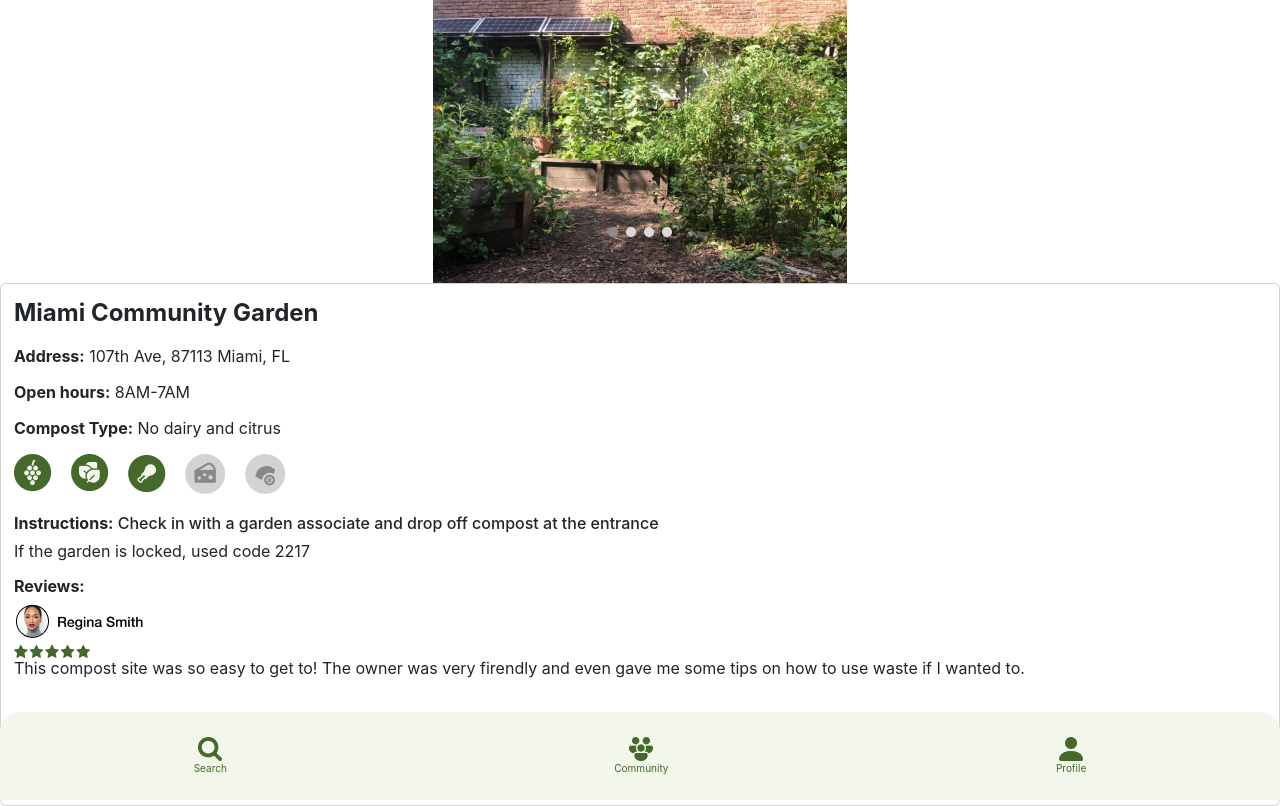
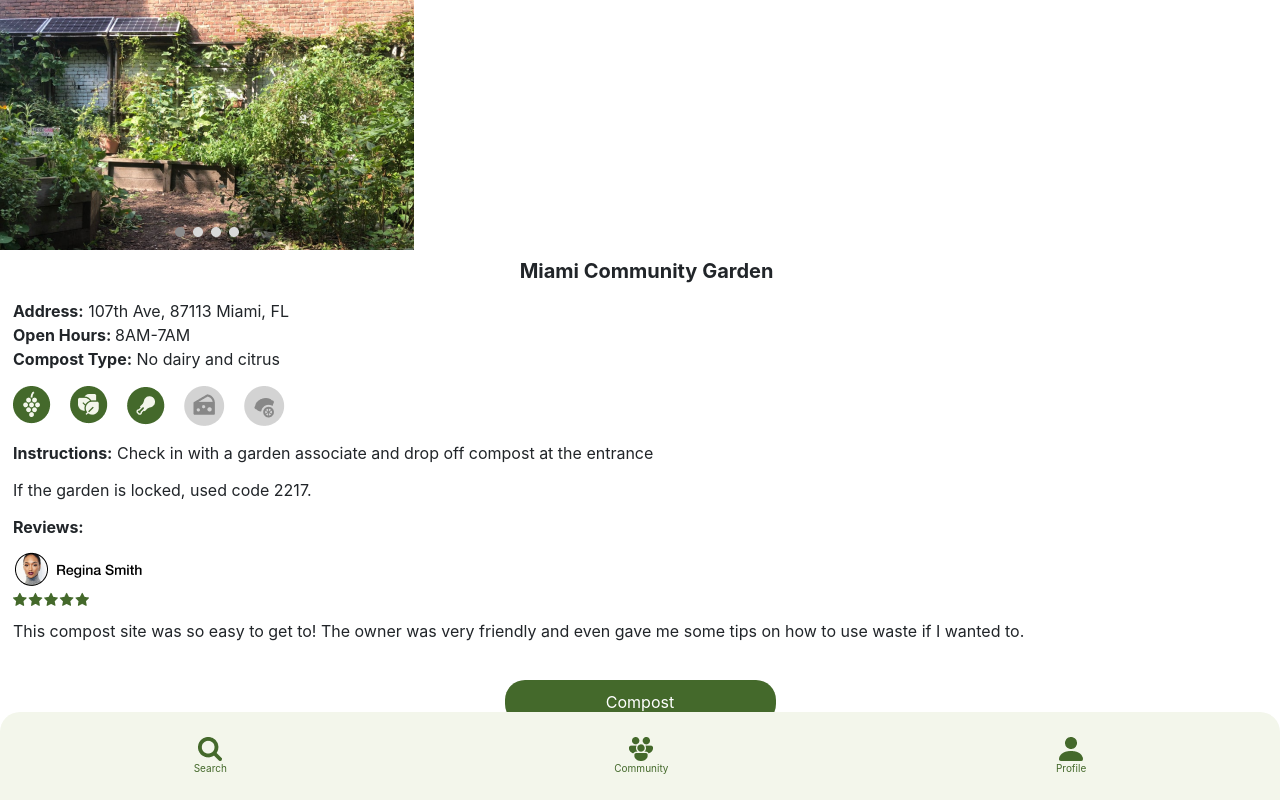
Before and after one commit to maikalangi/Compostr, a React (Create React App) app: page /info in a window 1280 px wide. Built offline with nearby package versions, Linux system fonts and the light colour scheme; a web font is replaced by a local one.

Commit message:
Complete Info Page

```diff
--- a/src/pages/Info.js
+++ b/src/pages/Info.js
@@ -1,46 +1,42 @@
 import React from "react";
-import "../style/Info.css"
+import "../style/Info.css";
 import infoicons from "../assets/infoicons.png";
-import infoimage from "../assets/infoimage.png"
-import User from "../assets/User.png"
-
+import User from "../assets/User.png";
 
 const Info = () => {
   return (
-   <div className="Info">
-      <div className="infoimage">
-      <img src={infoimage} alt="infoimage" />
+    <div className="infoPage">
+      <div className="infoImage"></div>
+      <div className="title">Miami Community Garden</div>
+      <div className="address">
+        <strong>Address:</strong> 107th Ave, 87113 Miami, FL
       </div>
-      <div className="card">
-        <h4>
-          <b>Miami Community Garden</b>
-        </h4>
-        <div className="card-info">
-
-        <p><strong>Address:</strong> 107th Ave, 87113 Miami, FL</p>
-        <p><strong>Open hours:</strong> 8AM-7AM</p>
-        <p><strong>Compost Type:</strong> No dairy and citrus</p>
-        <div className="icons">
-          <img src={infoicons} alt="infoicons" />
-        </div>
-        <br></br>
-        <h6>
-          <strong>Instructions:</strong> Check in with a garden associate and drop off compost at
-          the entrance
-        </h6>
-        <p>If the garden is locked, used code 2217</p>
-        <h6><strong>Reviews:</strong></h6>
+      <div className="hours">
+        <strong>Open Hours: </strong>8AM-7AM
+      </div>
+      <div className="compostType">
+        <strong>Compost Type:</strong> No dairy and citrus
+      </div>
+      <div className="icons">
+        <img src={infoicons} alt="infoicons" />
+      </div>
+      <div className="instructions">
+        <strong>Instructions:</strong> Check in with a garden associate and drop
+        off compost at the entrance
+      </div>
+      <div className="memo">If the garden is locked, used code 2217.</div>
+      <div className="reviews">
+        <strong>Reviews:</strong>
+      </div>
+      <div className="reviewImg">
         <img src={User} alt="user" />
-        <p>
-          This compost site was so easy to get to! The owner was very firendly
-          and even gave me some tips on how to use waste if I wanted to.
-        </p>
-
-        </div>
-        <div className="finishButt">Compost</div>
       </div>
-
+      <div className="reviewText">
+        This compost site was so easy to get to! The owner was very friendly and
+        even gave me some tips on how to use waste if I wanted to.
       </div>
+      <div className="finishButt">Compost</div>
+    </div>
   );
 };
 
--- a/src/style/Info.css
+++ b/src/style/Info.css
@@ -1,21 +1,81 @@
+.infoPage{
+    background-color: #ffffff;
+}
+.infoImage {
+  display: inline-block;
+  width: 100%;
+  height: 250px;
+  background-image: url("../assets/infoimage.png");
+  background-repeat: no-repeat;
+  background-position: cover;
+}
 
+.title {
+  font-size: 20px;
+  font-weight: bold;
+  text-align: center;
+  padding-left: 13px;
+}
 
-h4 {
-    padding-top: 15px;
+.address {
+  padding-top: 13px;
   text-align: left;
   padding-left: 13px;
 }
 
-.card-info {
+.hours {
   text-align: left;
-    padding-top: 10px;
   padding-left: 13px;
-    margin:0;
-    line-height: 20px;
 }
 
-p {
-    margin-bottom:0;
-    padding:0px;
+.compostType {
+  text-align: left;
+  padding-left: 13px;
+}
 
+.icons {
+  text-align: left;
+  padding-left: 13px;
+  padding-top: 15px;
+  padding-bottom: 15px;
 }
+
+.instructions {
+  text-align: left;
+  padding-left: 13px;
+}
+
+.memo {
+  padding-top: 13px;
+  text-align: left;
+  padding-left: 13px;
+}
+
+.reviews {
+  padding-top: 13px;
+  text-align: left;
+  padding-left: 13px;
+}
+
+.reviewImg {
+  padding-top: 13px;
+  padding-bottom: 13px;
+  text-align: left;
+  padding-left: 13px;
+}
+
+.reviewText {
+  text-align: left;
+  padding-left: 13px;
+}
+
+body {
+  background-color: whitesmoke;
+  background-image: none;
+}
+
+.finishButt {
+    display: inline-block;
+    margin-bottom: 15px;
+    width:271px;
+}
```
Also changed, not shown: src/assets/infoimage2.png (deleted). Lines whose indentation alone changed are shown as unchanged.
